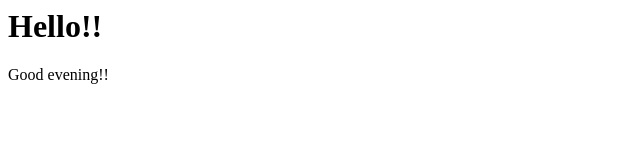
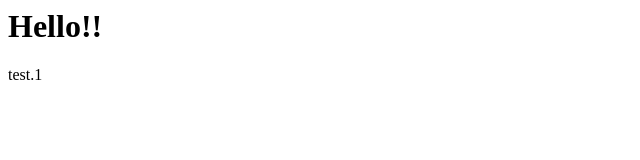
Before and after one commit to Kx2RIOT/Kx2, a plain HTML site: page index.html in a window 1280 px wide. Shown: the full height of the page, 0-640 px from the left. Drawn offline with Linux system fonts and the light colour scheme.

Commit message:
Add files via upload

```diff
--- a/index.html
+++ b/index.html
@@ -5,7 +5,7 @@
 	<body>
 		<h1>Hello!!</h1>
 		<p>
-			Good evening!!
+			test.1
 		</p>
 	</body>
 </html>
```
